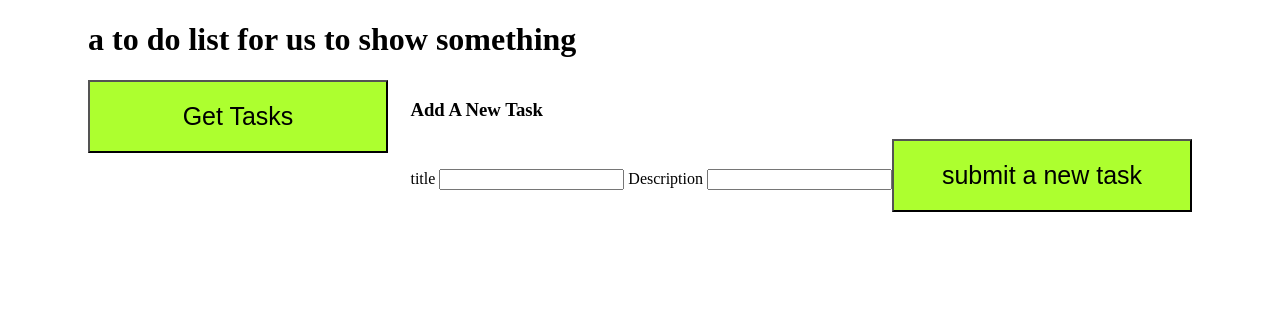
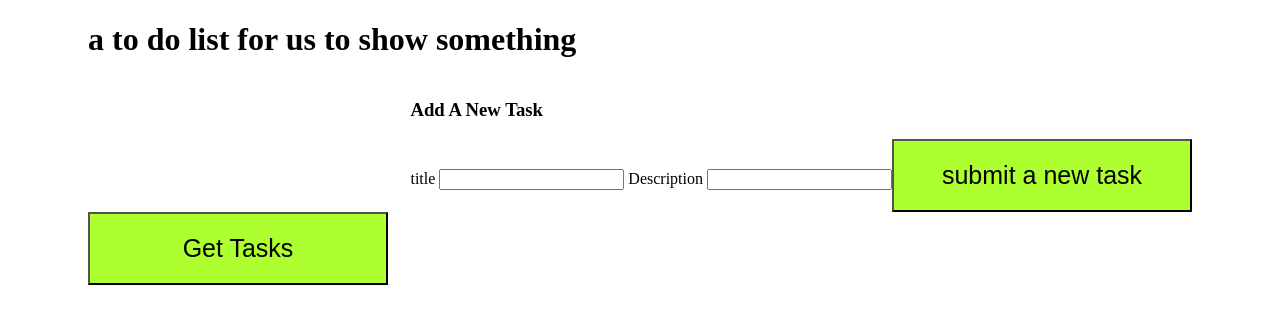
Before and after one commit to josedarjona/react-to-do-list, a React (Create React App) app: page / in a window 1280 px wide. Shown: the top 324 px of the page. Built offline with nearby package versions, Linux system fonts and the light colour scheme.

Commit message:
styling sucks

```diff
--- a/src/App.css
+++ b/src/App.css
@@ -40,7 +40,7 @@
 
 
 
-button{
+.grn-btn {
   width: 300px;
   background-color: greenyellow;
   padding: 20px;
@@ -51,3 +51,8 @@ button{
 .add {
   float: right;
 }
+
+.list {
+  float: left;
+  width: 500px;
+}
```
